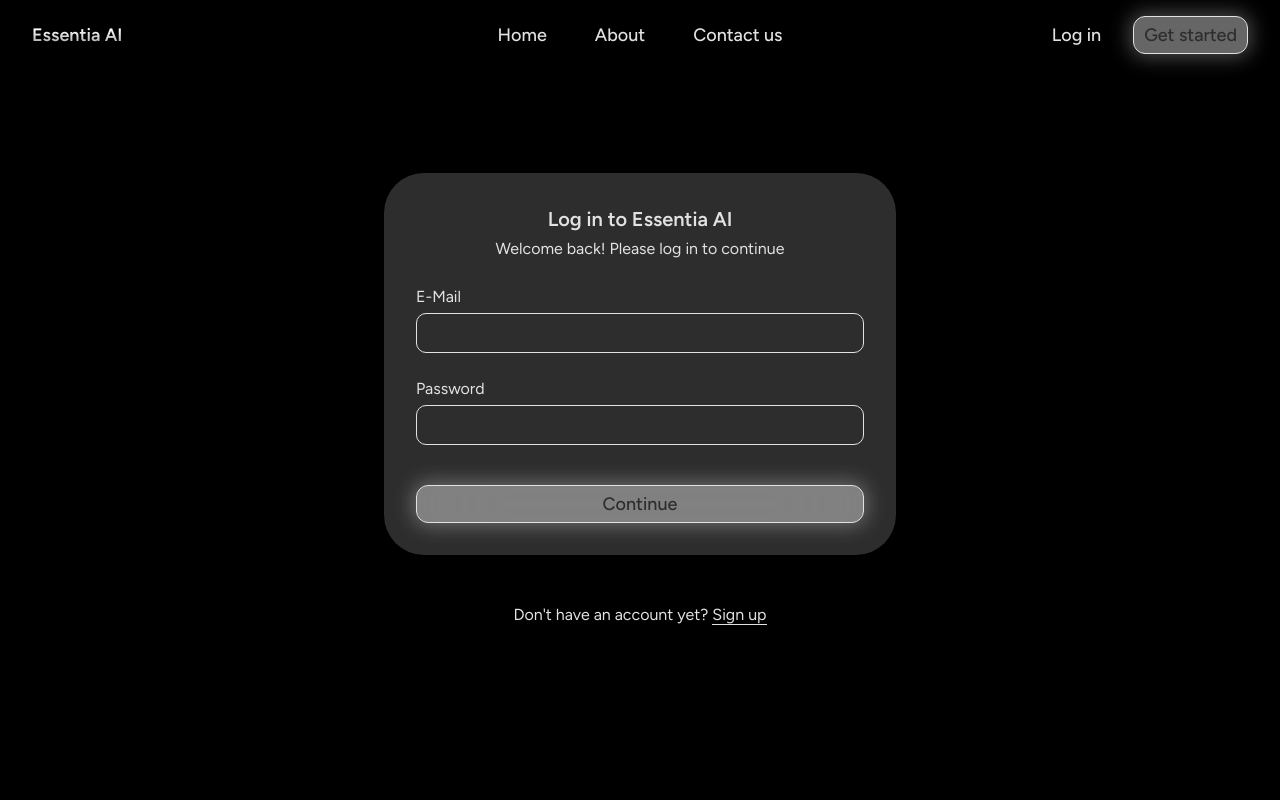
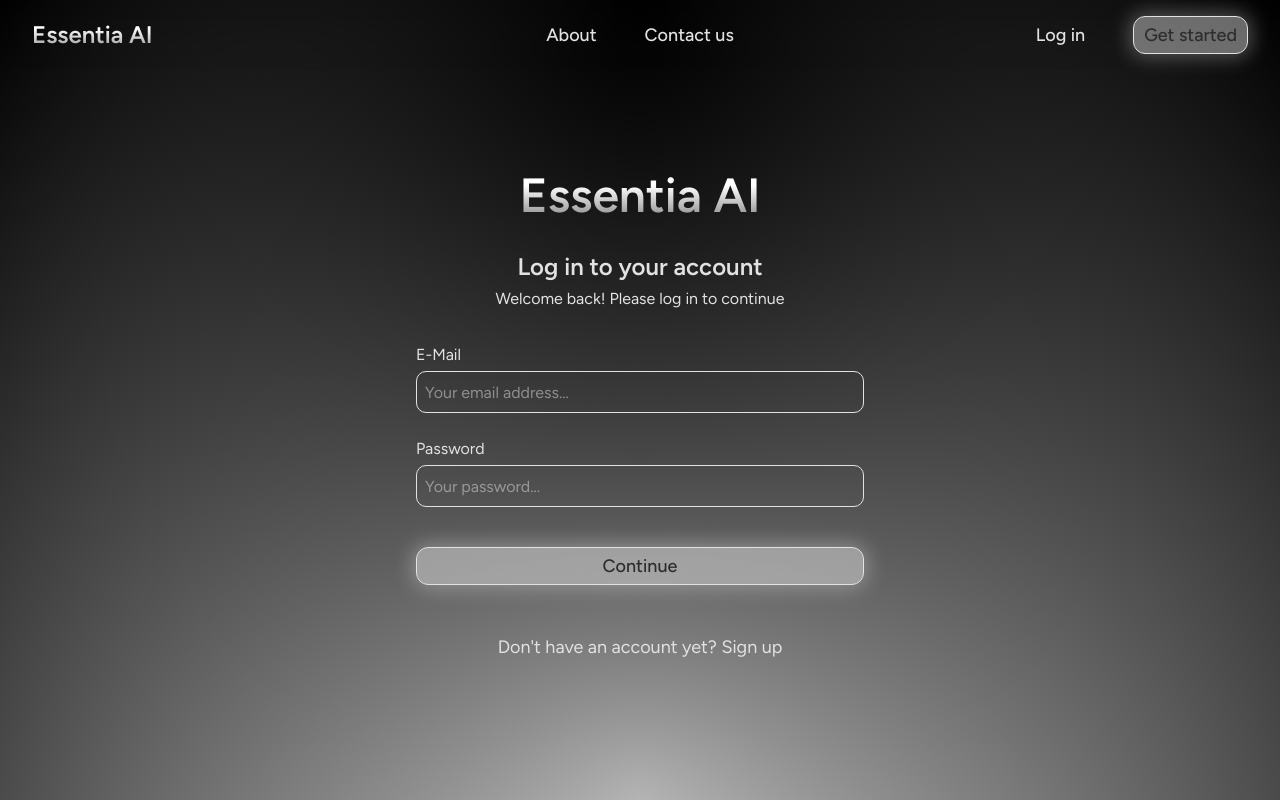
Before and after one commit to Bernd-Tech/Fullstack-Exercise, a React (Vite) app in the folder frontend/: page /login in a window 1280 px wide. Built offline with nearby package versions, Linux system fonts and the light colour scheme; no server answers.

Commit message:
created custom hookto centralize user data call from store, created protected route, cleaned up code, styled login page

```diff
--- a/frontend/src/App.jsx
+++ b/frontend/src/App.jsx
@@ -1,5 +1,6 @@
 import React from "react";
 import {Routes, Route} from 'react-router-dom';
+import { ProtectedRoute } from "./routes/ProtectedRoute";
 import { LandingPage } from "./components/pages/LandingPage";
 import { AboutPage } from "./components/pages/AboutPage";
 import { ContactPage } from "./components/pages/ContactPage";
@@ -18,8 +19,16 @@ const App = () => {
       <Route path="/about" element={<AboutPage />}/>
       <Route path="/contact" element={<ContactPage />}/>
       <Route path="/sign-up" element={<SignUpPage />}/>
-      <Route path="/complete-profile" element={<CompleteProfilePage />}/>
       <Route path="/login" element={<LogInPage/>}/>
+
+      <Route
+        path="/complete-profile"
+        element={
+          <ProtectedRoute>
+            <CompleteProfilePage />
+          </ProtectedRoute>
+        }
+      />
     </Routes>
     </>
   )
--- a/frontend/src/components/pages/ContactPage.jsx
+++ b/frontend/src/components/pages/ContactPage.jsx
@@ -1,7 +1,7 @@
 // import { useState } from "react";
 import { useGSAP } from "@gsap/react";
 import gsap from "gsap";
-import { Confirmation } from "../Confirmation";
+import { Confirmation } from "../ui/Confirmation";
 import { Button } from "../ui/Button";
 import { ContactForm } from "../forms/ContactForm";
 
--- a/frontend/src/components/pages/LogInPage.jsx
+++ b/frontend/src/components/pages/LogInPage.jsx
@@ -2,6 +2,7 @@ import { useState } from "react";
 import { supabase } from "../../supabase-client";
 import { Button } from "../ui/Button";
 import { Link } from "react-router-dom";
+import { useAuth } from "../../hooks/useAuth";
 
 const initialLogInData = {
   email: "",
@@ -10,44 +11,44 @@ const initialLogInData = {
 
 export const LogInPage = () => {
   const [logInData, setLogInData] = useState(initialLogInData);
-  const [isLoggedIn, setIsLoggedIn] = useState(false);
+  const {user} = useAuth();
 
   const handleFromData = (e) => {
     const { name, value } = e.target;
-    setLogInData((prevData) => (
-      {
-        ...prevData,
-        [name]: value,
+    setLogInData((prevData) => ({
+      ...prevData,
+      [name]: value,
     }));
   };
 
   const handleSubmit = async (e) => {
     e.preventDefault();
-    let { data, error } = await supabase.auth.signInWithPassword({
+    let { error } = await supabase.auth.signInWithPassword({
       email: logInData.email,
       password: logInData.password,
     });
 
     if (error) {
-        console.error("Error logging in:", error)
-        return
+      console.error("Error logging in:", error);
+      return;
     }
-    console.log(data)
-    setIsLoggedIn(true);
-    setLogInData(initialLogInData)
+    setLogInData(initialLogInData);
   };
 
   return (
     <>
-      <div className="h-screen w-full flex flex-col items-center justify-center gap-12">
-        <div className="flex flex-col gap-6 bg-(--color-dark) w-[40%] rounded-[40px] p-8">
-          <div className="w-full flex flex-col gap-1 items-center">
-            <h1 className="text-xl font-semibold">Log in to Essentia AI</h1>
-            {isLoggedIn ? (
-                <p>You are logged in!</p>
-            ) : (
-                <p>Welcome back! Please log in to continue</p>
-            )}
+      <div className="h-screen w-full flex flex-col items-center justify-center gap-4 radial-gradient">
+        <div className="flex flex-col gap-8 w-[40%] p-8">
+          <div className="w-full flex flex-col items-center gap-8">
+            <Link to="/">
+              <h1 className="font-semibold linear-gradient text-5xl">
+                Essentia AI
+              </h1>
+            </Link>
+            <div className="w-full flex flex-col gap-1 items-center">
+              <h2 className="text-2xl font-semibold">Log in to your account</h2>
+              <p>Welcome back! Please log in to continue</p>
+            </div>
           </div>
           <form onSubmit={handleSubmit} className="flex flex-col gap-10">
             <div className="flex flex-col gap-6 [&>div]:gap-8 [&>div>input]:h-10 [&>div>input]:outline-0 [&>div>input]:input-style">
@@ -57,9 +58,11 @@ export const LogInPage = () => {
                   id="email"
                   type="email"
                   name="email"
+                  className="!py-5"
                   value={logInData.email}
                   onChange={handleFromData}
                   required
+                  placeholder="Your email address..."
                 />
                 {/* {email && (
             <p className="text-red-500"></p>
@@ -72,22 +75,27 @@ export const LogInPage = () => {
                   id="password"
                   type="password"
                   name="password"
+                  className="!py-5"
                   value={logInData.password}
                   onChange={handleFromData}
                   required
+                  placeholder="Your password..."
                 />
                 {/* {password && (
             <p className="text-red-500"></p>
           )} */}
               </div>
             </div>
-            <Button type="submit" text="Continue" />
+            <Button className="" type="submit" text="Continue" />
           </form>
         </div>
         <div>
-          <p>
+          <p className="text-lg">
             Don't have an account yet?{" "}
-            <Link className="border-b-1" to="/sign-up">
+            <Link
+              className="hover:text-(--color-dark) duration-300"
+              to="/sign-up"
+            >
               Sign up
             </Link>
           </p>
--- a/frontend/src/components/sections/navBar.jsx
+++ b/frontend/src/components/sections/navBar.jsx
@@ -1,27 +1,75 @@
-import Spline from "@splinetool/react-spline";
-import { Link } from 'react-router-dom';
+import { Link } from "react-router-dom";
 import { Button } from "../ui/Button";
+import { supabase } from "../../supabase-client";
+import { useAuth } from "../../hooks/useAuth";
 
 export const NavBar = () => {
+  const {user} = useAuth();
+  // const [isSignedOut, setIsSignedOut] = useState(false);
+
+  const signOut = async () => {
+    let { error } = await supabase.auth.signOut();
+    if (error) {
+      console.error("Error signing out: ", error);
+    }
+  };
+
   return (
     <>
       <header className="glass-effect w-screen h-[70px] fixed top-0 z-10">
-        <nav className="grid grid-cols-[1fr_1fr_1fr] items-center w-full h-full px-8 font-medium text-lg">
-            <div className="justify-self-start">
+          { user ? (
+            <>
+            <nav className="flex justify-between items-center w-full h-full px-8 font-medium text-lg">
+            <div className="">
             <Link to="/">
-                <p className="font-semibold linear-gradient">Essentia AI</p>
+              <p className="font-semibold linear-gradient text-2xl">Essentia AI</p>
             </Link>
-            </div>
+          </div>
+            <ul className="col-end-auto flex items-center gap-12">
+            <li>
+              <Link to="/about">About</Link>
+            </li>
+            <li>
+              <Link to="/contact">Contact us</Link>
+            </li>
+             <li>
+              <Button text="Sign Out" type="button" onClick={signOut} />
+            </li>
+          </ul>
+          </nav>
+          </>
+          ) : (
+            <>
+            <nav className="grid grid-cols-[1fr_1fr_1fr] items-center w-full h-full px-8 font-medium text-lg">
+            <div className="">
+            <Link to="/">
+              <p className="font-semibold linear-gradient text-2xl">Essentia AI</p>
+            </Link>
+          </div>
             <ul className="flex gap-12 justify-self-center">
-                <li><Link to="/">Home</Link></li>
-                <li><Link to="/about">About</Link></li>
-                <li><Link to="/contact">Contact us</Link></li>
-            </ul>
-            <ul className="flex items-center gap-8 justify-self-end">
-                <li><Link to="/login">Log in</Link></li>
-                <li><Link to="/sign-up"><Button text="Get started"/></Link></li>
-            </ul>
-        </nav>
+            {/* <li>
+              <Link to="/">Home</Link>
+            </li> */}
+            <li>
+              <Link to="/about">About</Link>
+            </li>
+            <li>
+              <Link to="/contact">Contact us</Link>
+            </li>
+          </ul>
+          <ul className="flex items-center gap-12 justify-self-end">
+            <li>
+              <Link to="/login">Log in</Link>
+            </li>
+            <li>
+              <Link to="/sign-up">
+                <Button text="Get started" />
+              </Link>
+            </li>
+          </ul>
+          </nav>
+          </>
+          )}
       </header>
     </>
   );
--- /dev/null
+++ b/frontend/src/hooks/useAuth.js
@@ -0,0 +1,8 @@
+import { useSelector } from "react-redux";
+
+export const useAuth = () => {
+    const user = useSelector((state) => state.auth.user);
+    const loading = useSelector((state) => state.auth.loading)
+
+    return {user, loading}
+}
--- /dev/null
+++ b/frontend/src/routes/ProtectedRoute.jsx
@@ -0,0 +1,18 @@
+import { useAuth } from "../hooks/useAuth";
+import { Navigate } from "react-router-dom";
+
+export const ProtectedRoute = ({children}) => {
+    const {user, loading} = useAuth();
+
+    if (loading) {
+        return <p>Redirecting...</p>;
+    }
+
+    if (!user) {
+        // use "replace" keyword so that protected page doesn't get saved in browser history
+        // otherwise user could land on it by hitting the page-back button
+        return <Navigate to="/login" replace />
+    }
+
+    return children;
+}
--- a/frontend/src/state/slices/authSlice/authListener.js
+++ b/frontend/src/state/slices/authSlice/authListener.js
@@ -7,15 +7,44 @@ export const setupAuthListener = async (store) => {
 
         if (error) throw error;
 
-        if (data.session.user) {
+        if (data.session?.user) {
             store.dispatch(setUser(data.session.user));
             console.log("user is logged in: ", data.session.user)
         } else {
             store.dispatch(clearUser());
-            console.log("user is not logged in.")
+            console.log("user is signed out.")
         }
+
+        supabase.auth.onAuthStateChange((event, session) => {
+            console.log(`Event: ${event}`)
+            console.log(`Session: ${session}`)
+
+            if (event === "SIGNED_IN") {
+                store.dispatch(setUser(session.user));
+                console.log("user is logged in: ", session.user)
+            }
+
+            // if signed out, local and session storage have to be cleared and state updated
+            if (event === "SIGNED_OUT") {
+                // or simpler without looping through entire storage:
+                // window.sessionStorage.clear()
+                // window.localStorage.clear()
+               [
+                window.sessionStorage,
+                window.localStorage
+                ].forEach((storage) => {
+                    Object.entries(storage).forEach(([key]) => {
+                        storage.removeItem(key);
+                    })
+                })
+                console.log("Session and local storage have been cleared.");
+                store.dispatch(clearUser());
+                console.log("user is signed out.")
+            }
+        })
+
     } catch (err) {
-        console.log("Error restoring session: ", err)
+        console.log("Error ", err)
         store.dispatch(clearUser());
     }
 }
```
Also changed, not shown: frontend/src/components/pages/CompleteProfilePage.jsx (+10 -57 lines), frontend/src/components/ui/Confirmation.jsx (renamed from frontend/src/components/Confirmation.jsx).
